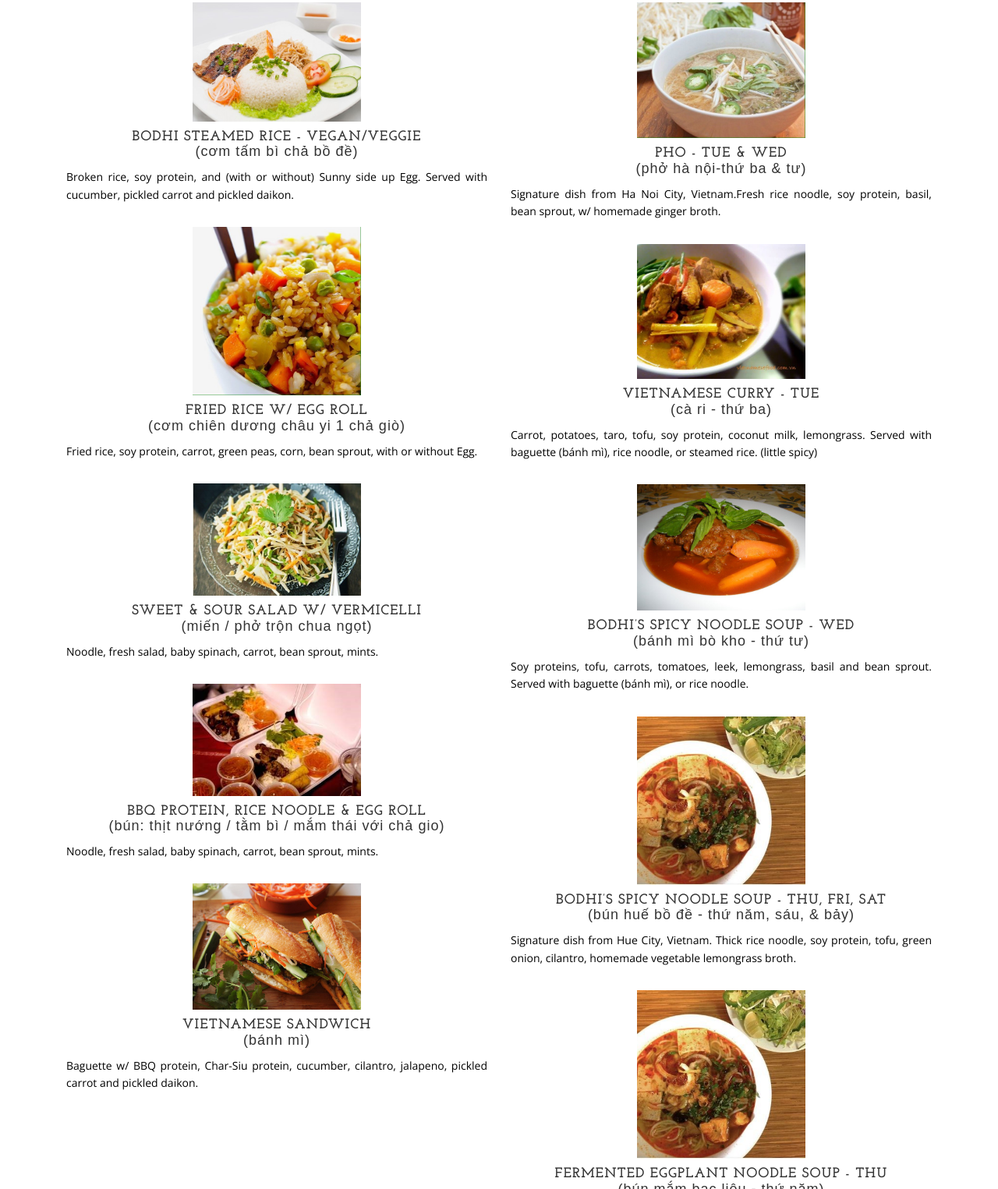
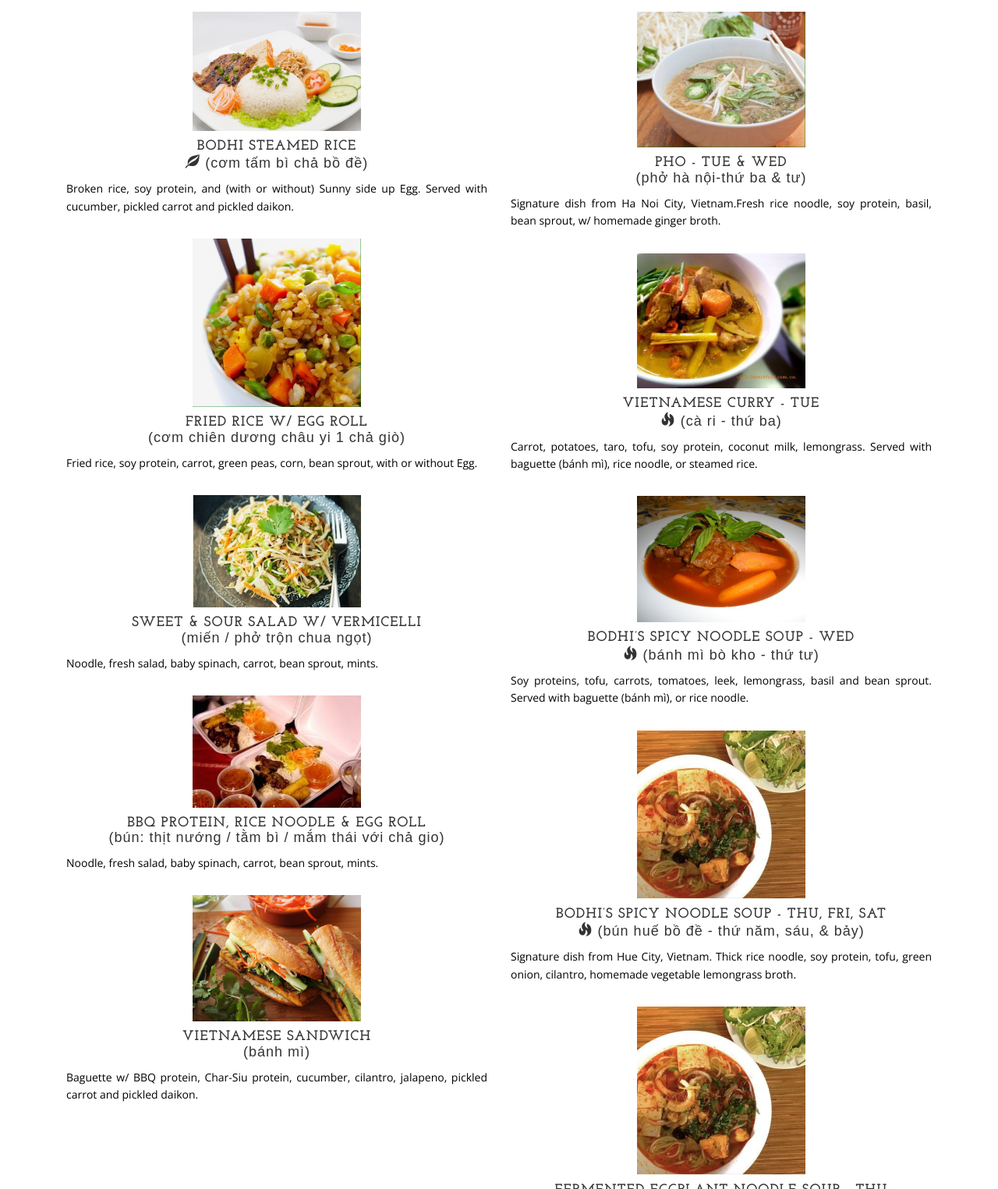
Before and after one commit to An26/bodhiFoodTruck, a plain HTML site: page menu.html in a window 1280 px wide. Shown: the part 672-2197 px from the top of the page at 78% size. Drawn offline with nearby package versions, Linux system fonts and the light colour scheme.

Commit message:
adding glyphicons

```diff
--- a/assets/css/bodhi.css
+++ b/assets/css/bodhi.css
@@ -178,12 +178,14 @@ footer p {
         min-height: 0;
     }
     .navbar-default {
-        border: none;
         background: #fff;
         background: rgba(255, 255, 255, 0.9);
+        /*background: #a8d1a5;*/
+
     }
     .nav>li>a {
         padding: 35px;
+
     }
     .navbar-nav>li>a {
         line-height: normal;
@@ -194,6 +196,7 @@ footer p {
         margin: 0 auto;
         table-layout: fixed;
         font-size: 1.25em;
+
     }
 }
 
--- a/menu.html
+++ b/menu.html
@@ -71,6 +71,11 @@
     </nav>
 
     <div class="container">
+        <div>
+            <p>
+                <!--<span class="glyphicon glyphicon-fire" aria-hidden="true"></span> Spicy <span class="glyphicon glyphicon-leaf" aria-hidden="true"></span> Vegan-->
+            </p>
+        </div>
 
         <!--<div class="row openingImage">
             <div class="box">
@@ -129,7 +134,7 @@
                         <img src="assets/images/comthitnuong.jpg" alt="thit nuong" width="40%" style="display: inline-block" />
                         <div class="row">
                             <div class="col-md-12">
-                                <h4>Bodhi Steamed Rice - Vegan/Veggie <br> <i>(Cơm Tấm Bì Chả Bồ Đề)</i></h4>
+                                <h4>Bodhi Steamed Rice<br> <span class="glyphicon glyphicon-leaf" aria-hidden="true"></span> <i>(Cơm Tấm Bì Chả Bồ Đề)</i></h4>
                                 <p>Broken rice, soy protein, and (with or without) Sunny side up Egg. Served with cucumber, pickled carrot and pickled daikon.</p>
                             </div>
                         </div>
@@ -196,8 +201,9 @@
                         <img src="assets/images/curry.jpg" alt="curry" width="40%" style="display: inline-block" />
                         <div class="row">
                             <div class="col-md-12">
-                                <h4>Vietnamese Curry - Tue<br><i>(Cà Ri - Thứ Ba)</i></h4>
-                                <p>Carrot, potatoes, taro, tofu, soy protein, coconut milk, lemongrass. Served with baguette (bánh mì), rice noodle, or steamed rice. (little spicy)</p>
+                                <h4>Vietnamese Curry - Tue<br> <span class="glyphicon glyphicon-fire" aria-hidden="true"></span> <i>(Cà Ri - Thứ Ba)</i></h4>
+                                <p>Carrot, potatoes, taro, tofu, soy protein, coconut milk, lemongrass. Served with baguette (bánh mì), rice noodle, or steamed rice.</p>
+
                             </div>
                         </div>
                     </section>
@@ -206,7 +212,7 @@
                         <img src="assets/images/bokho.jpg" alt="beff stew" width="40%" style="display: inline-block" />
                         <div class="row">
                             <div class="col-md-12">
-                                <h4>Bodhi’s Spicy Noodle Soup - Wed<br><i>(Bánh Mì Bò Kho - Thứ Tư)</i></h4>
+                                <h4>Bodhi’s Spicy Noodle Soup - Wed<br> <span class="glyphicon glyphicon-fire" aria-hidden="true"></span> <i>(Bánh Mì Bò Kho - Thứ Tư)</i></h4>
                                 <p>Soy proteins, tofu, carrots, tomatoes, leek, lemongrass, basil and bean sprout. Served with baguette (bánh mì), or rice noodle.</p>
                             </div>
                         </div>
@@ -216,7 +222,7 @@
                         <img src="assets/images/bbh.jpg" alt="bun bo hue" width="40%" style="display: inline-block" />
                         <div class="row">
                             <div class="col-md-12">
-                                <h4>Bodhi’s Spicy Noodle Soup - Thu, Fri, Sat<br><i>(Bún Huế Bồ Đề - Thứ Năm, Sáu, & Bảy)</i></h4>
+                                <h4>Bodhi’s Spicy Noodle Soup - Thu, Fri, Sat<br> <span class="glyphicon glyphicon-fire" aria-hidden="true"></span> <i>(Bún Huế Bồ Đề - Thứ Năm, Sáu, & Bảy)</i></h4>
                                 <p>Signature dish from Hue City, Vietnam. Thick rice noodle, soy protein, tofu, green onion, cilantro, homemade vegetable lemongrass broth.</p>
                             </div>
                         </div>
```
Also changed, not shown: index.html (+2 -5 lines), contact.html (line endings or trailing spaces).
